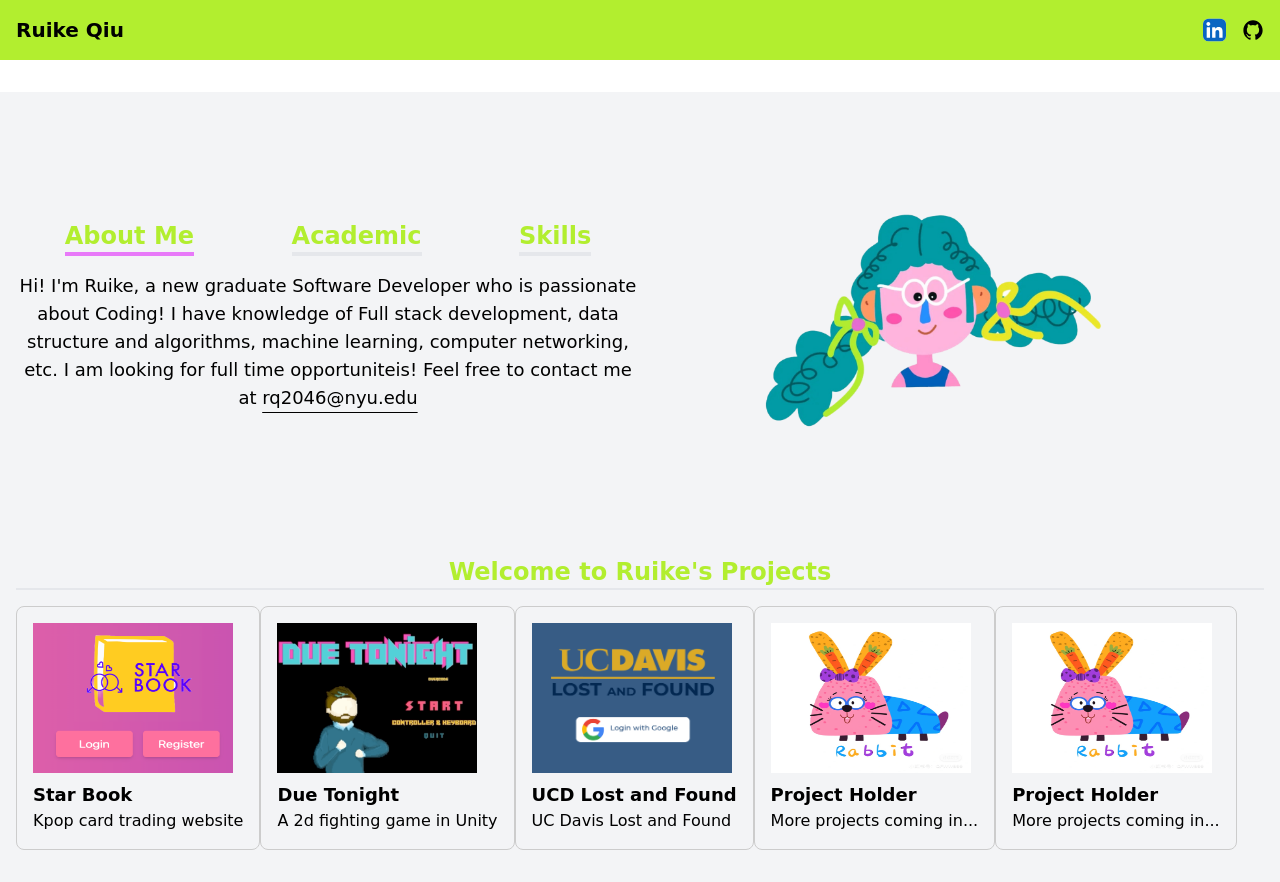
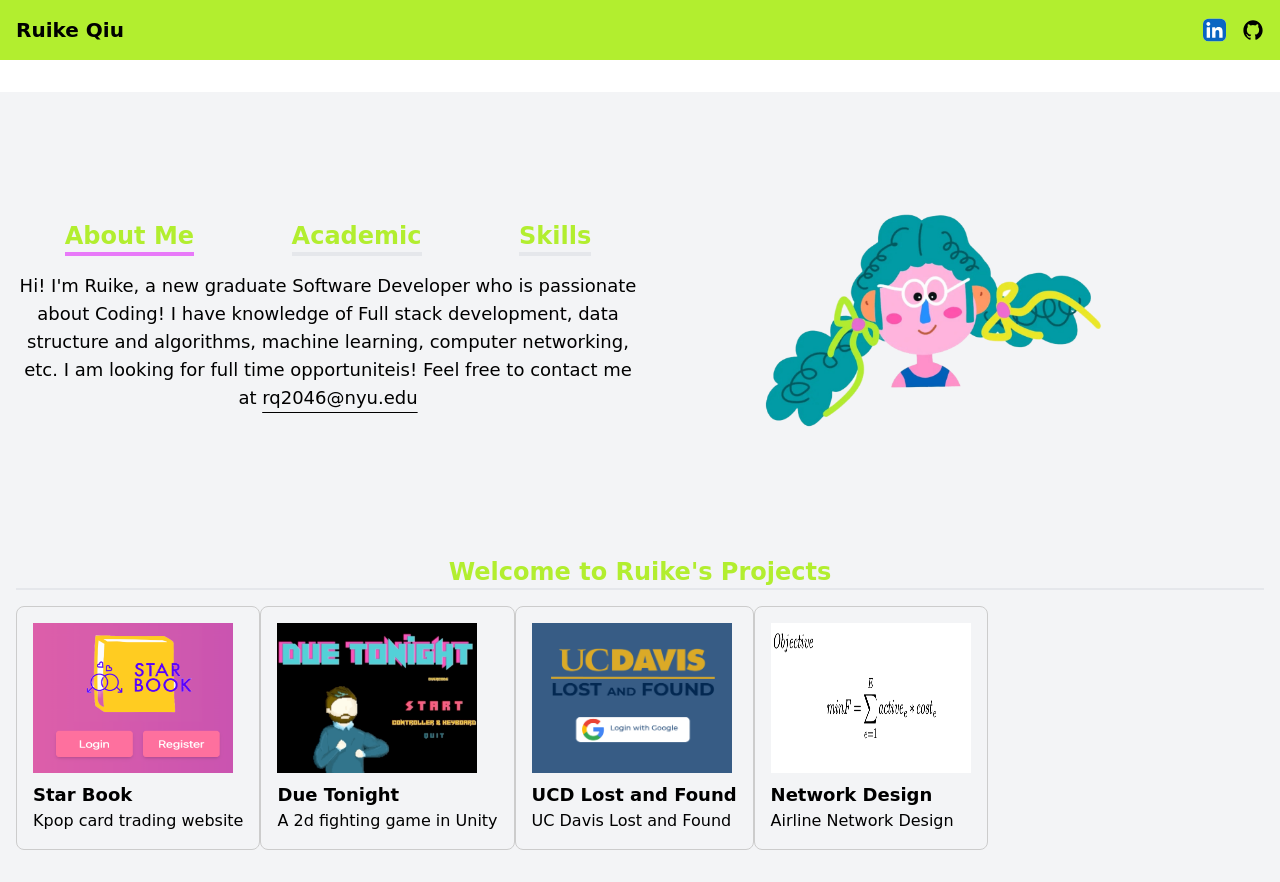
Before and after one commit to StrawberryCalpico/strawberrycalpico.github.io, a React (Vite) app: page / in a window 1280 px wide. Built offline with nearby package versions, Linux system fonts and the light colour scheme.

Commit message:
add project

```diff
--- a/src/component/Home.tsx
+++ b/src/component/Home.tsx
@@ -26,17 +26,10 @@ const Home: React.FC = () => {
 		},
 		{
 			id: 4,
-			title: "Project Holder",
-			thumbnail: "/P1.jpeg",
-			description: "More projects coming in...",
-			url: "/project/4",
-		},
-		{
-			id: 5,
-			title: "Project Holder",
-			thumbnail: "/P1.jpeg",
-			description: "More projects coming in...",
-			url: "/project/5",
+			title: "Network Design",
+			thumbnail: "networkproject.png",
+			description: "Airline Network Design",
+			url: "networkdesign.pdf",
 		},
 	];
 	return (
```
Also changed, not shown: public/networkproject.png (added), 1 other file (tests, documents, lock files or other folders).
